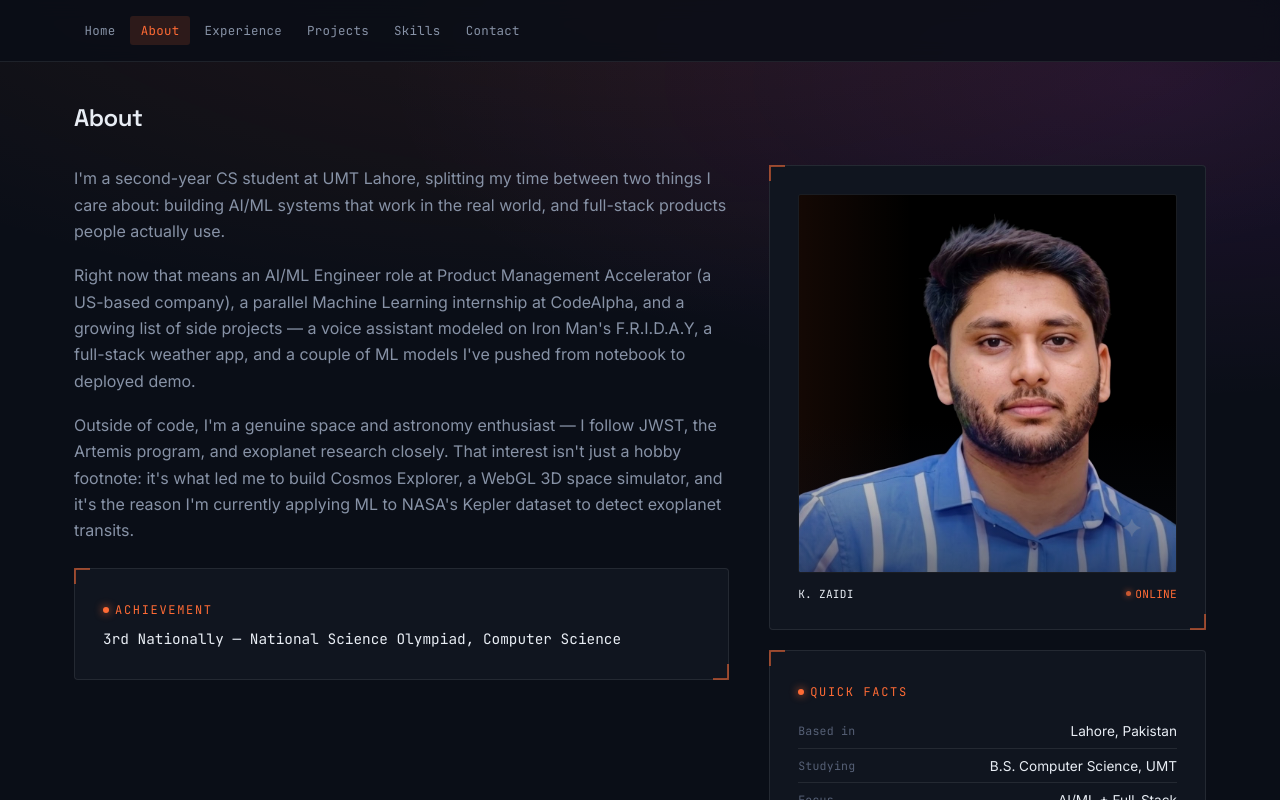
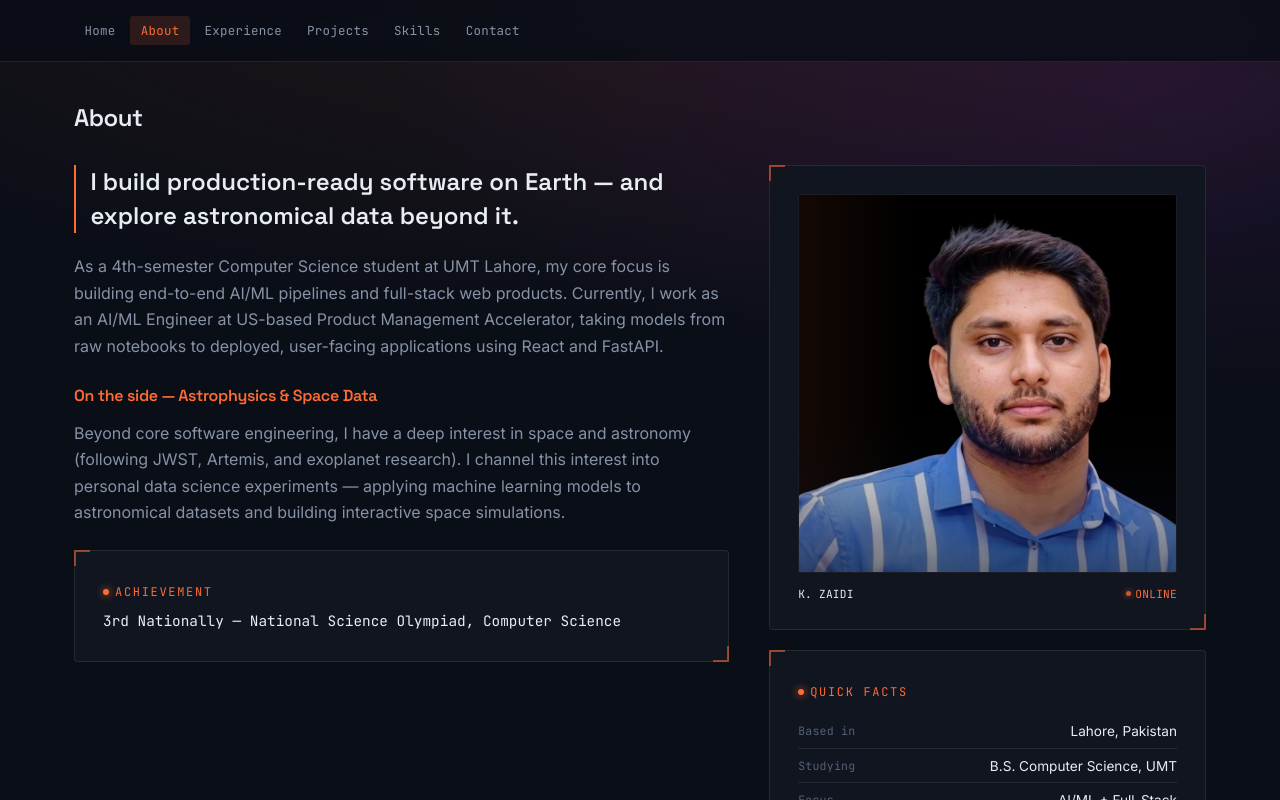
Before and after one commit to kamilcodes14/portfolio, a React (Vite) app: page /about in a window 1280 px wide. Shown: the top 800 px of the page. Built offline with nearby package versions, Linux system fonts and the light colour scheme.

Commit message:
Update About page bio

```diff
--- a/src/data/content.js
+++ b/src/data/content.js
@@ -34,10 +34,13 @@ export const education = {
 };
 
 export const about = {
+  hook: "I build production-ready software on Earth — and explore astronomical data beyond it.",
   bio: [
-    "I'm a second-year CS student at UMT Lahore, splitting my time between two things I care about: building AI/ML systems that work in the real world, and full-stack products people actually use.",
-    "Right now that means an AI/ML Engineer role at Product Management Accelerator (a US-based company), a parallel Machine Learning internship at CodeAlpha, and a growing list of side projects — a voice assistant modeled on Iron Man's F.R.I.D.A.Y, a full-stack weather app, and a couple of ML models I've pushed from notebook to deployed demo.",
-    "Outside of code, I'm a genuine space and astronomy enthusiast — I follow JWST, the Artemis program, and exoplanet research closely. That interest isn't just a hobby footnote: it's what led me to build Cosmos Explorer, a WebGL 3D space simulator, and it's the reason I'm currently applying ML to NASA's Kepler dataset to detect exoplanet transits.",
+    "As a 4th-semester Computer Science student at UMT Lahore, my core focus is building end-to-end AI/ML pipelines and full-stack web products. Currently, I work as an AI/ML Engineer at US-based Product Management Accelerator, taking models from raw notebooks to deployed, user-facing applications using React and FastAPI.",
+  ],
+  sideHeading: "On the side — Astrophysics & Space Data",
+  sideBio: [
+    "Beyond core software engineering, I have a deep interest in space and astronomy (following JWST, Artemis, and exoplanet research). I channel this interest into personal data science experiments — applying machine learning models to astronomical datasets and building interactive space simulations.",
   ],
   facts: [
     { label: "Based in", value: "Lahore, Pakistan" },
--- a/src/pages/About.css
+++ b/src/pages/About.css
@@ -5,9 +5,26 @@
   align-items: start;
 }
 
+.about__hook {
+  font-family: var(--font-display);
+  font-size: clamp(1.15rem, 2.4vw, 1.5rem);
+  font-weight: 600;
+  color: var(--text);
+  line-height: 1.4;
+  margin-bottom: 1.3rem;
+  padding-left: 0.9rem;
+  border-left: 2px solid var(--cyan);
+}
+
 .about__para {
   font-size: 1rem;
   margin-bottom: 1.1rem;
+}
+
+.about__side-heading {
+  font-size: 1rem;
+  color: var(--cyan);
+  margin: 1.6rem 0 0.9rem;
 }
 
 .about__achievement {
--- a/src/pages/About.jsx
+++ b/src/pages/About.jsx
@@ -17,7 +17,14 @@ export default function About() {
           animate={{ opacity: 1, y: 0 }}
           transition={{ duration: 0.4 }}
         >
+          <p className="about__hook">{about.hook}</p>
+
           {about.bio.map((para, i) => (
+            <p key={i} className="about__para">{para}</p>
+          ))}
+
+          <h3 className="about__side-heading">{about.sideHeading}</h3>
+          {about.sideBio.map((para, i) => (
             <p key={i} className="about__para">{para}</p>
           ))}
 
```
